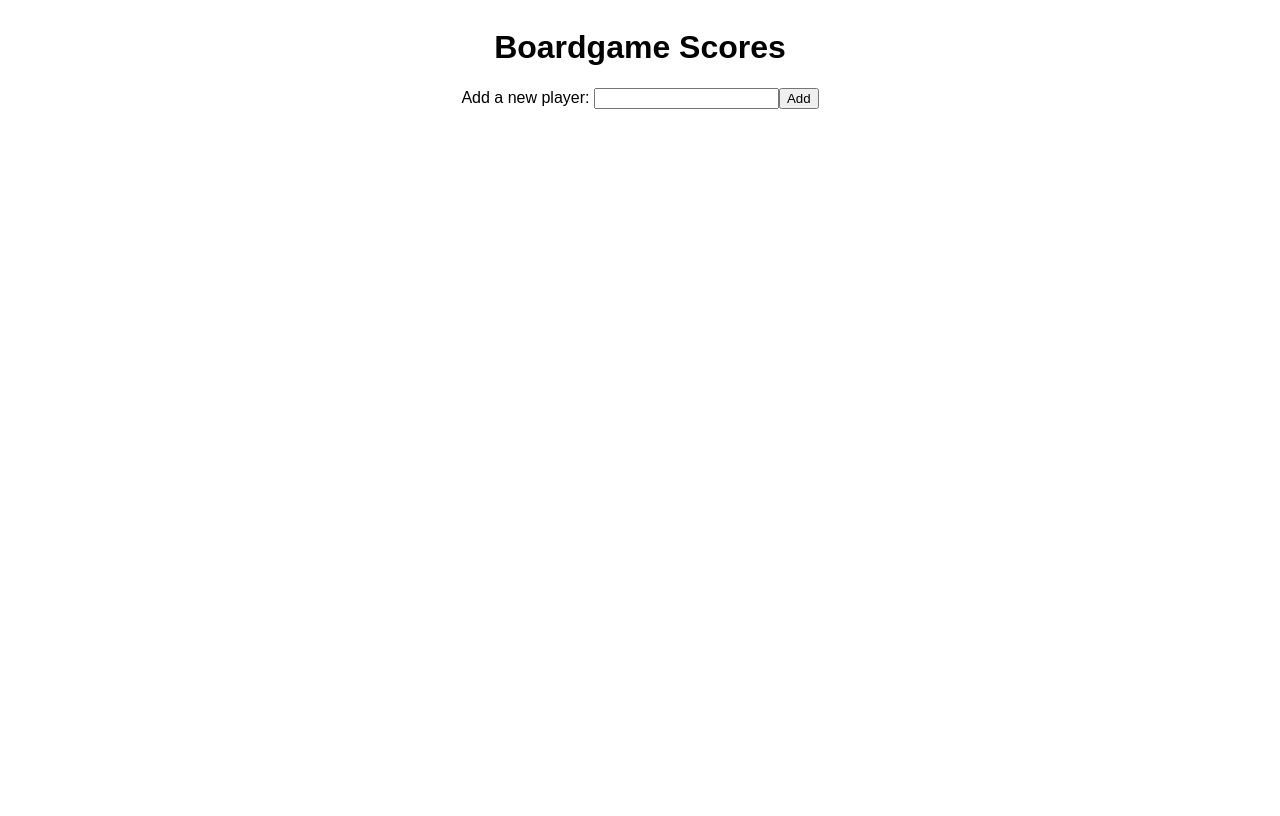
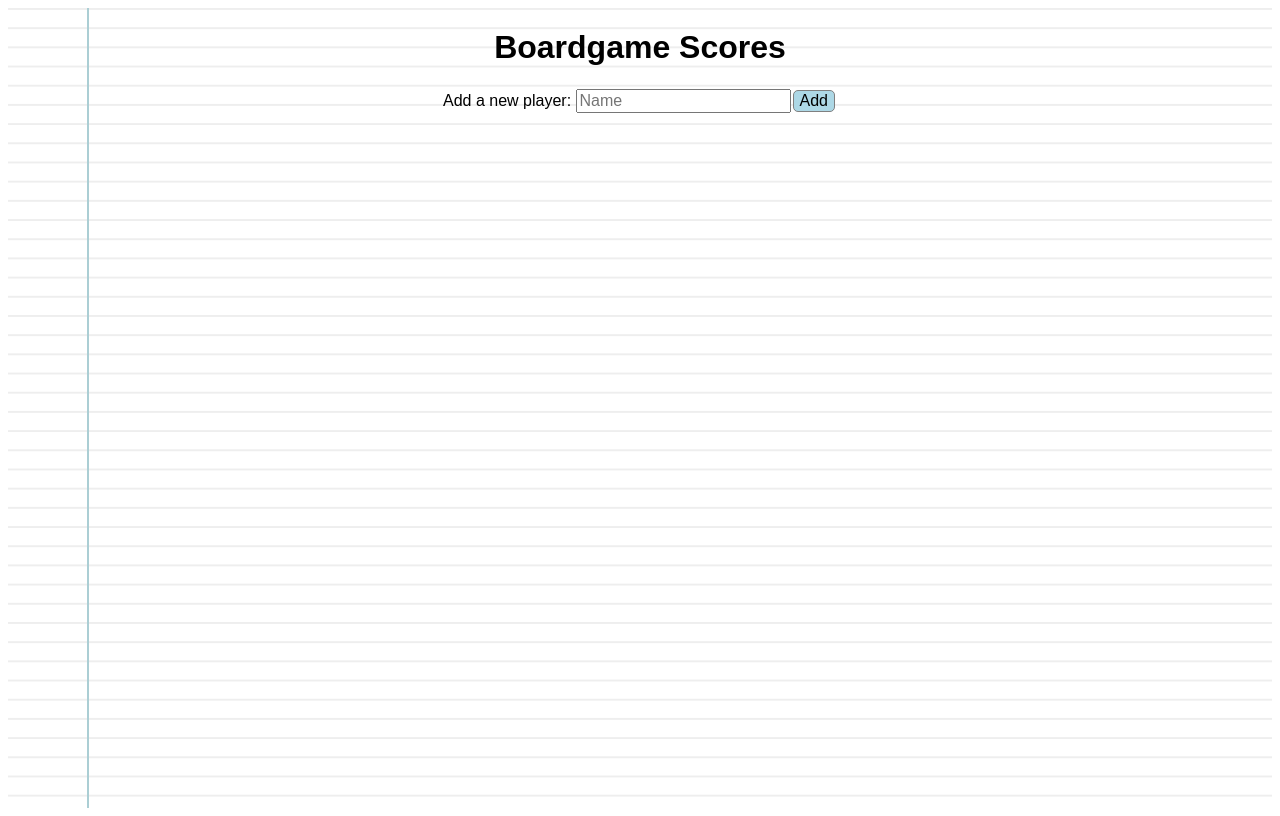
Before and after one commit to KateHoward10/boardgame-scores, an Angular app: page / in a window 1280 px wide. Built offline with nearby package versions, Linux system fonts and the light colour scheme.

Commit message:
Styling adjustments

```diff
--- a/src/app/app.component.html
+++ b/src/app/app.component.html
@@ -1,7 +1,7 @@
 <h1>Boardgame Scores</h1>
 
 <form>
-  <label>Add a new player: <input #playerName /></label>
+  <label>Add a new player: <input #playerName placeholder="Name" /></label>
   <button (click)="addPlayer(playerName.value); playerName.value=''" type="submit">Add</button>
 </form>
 
--- a/src/app/app.component.scss
+++ b/src/app/app.component.scss
@@ -4,6 +4,31 @@
   align-items: center;
   text-align: center;
   font-family: Arial, Helvetica, sans-serif;
+  min-height: 100vh;
+  background-image:
+  linear-gradient(90deg, transparent 79px, #abced4 79px, #abced4 81px, transparent 81px),
+  linear-gradient(#eee .1em, transparent .1em);
+  background-size: 100% 1.2em;
+}
+
+form {
+  margin-bottom: 30px;
+}
+
+button {
+  font-size: 16px;
+  font-family: Arial, Helvetica, sans-serif;
+  background-color: lightblue;
+  border: 1px solid grey;
+  border-radius: 5px;
+  margin: 2px;
+  &:hover {
+    box-shadow: inset 0 0 5px grey;
+  }
+}
+
+input {
+  font-size: 16px;
 }
 
 ul {
@@ -22,6 +47,7 @@ li {
   margin-bottom: 10px;
   box-shadow: inset 0 0 5px grey;
   border-radius: 5px;
+  background-color: #fff;
 }
 
 input[type=number] {
@@ -30,6 +56,10 @@ input[type=number] {
   &::-webkit-inner-spin-button {
       opacity: 1
   }
+}
+
+select {
+  font-size: 16px;
 }
 
 .container {
```
